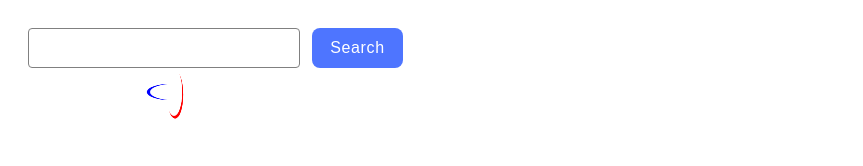
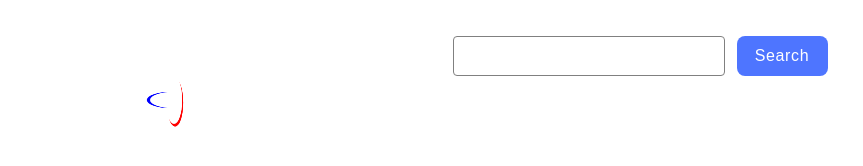
Before and after one commit to AnnyCherkashina/goit-js-hw-11, a website built with Vite: page src/index.html in a window 1280 px wide. Shown: the whole page, without its empty margins (0-863 px from the left). Built offline with nearby package versions, Linux system fonts and the light colour scheme; what simplelightbox would draw is missing.

Commit message:
update css

```diff
--- a/src/css/styles.css
+++ b/src/css/styles.css
@@ -1,12 +1,19 @@
+@import url(./vite-promo.css);
+
 * {
   box-sizing: border-box;
 }
 
 body {
-  padding: 20px;
+  box-sizing: border-box;
+  padding: 0;
+  padding-bottom: 20px;
+  margin: auto;
+  margin-top: 0;
+  padding-top: 36px;
 }
 
-.form {
+.search-form {
   text-align: center;
   margin-left: auto;
   margin-right: auto;
```
